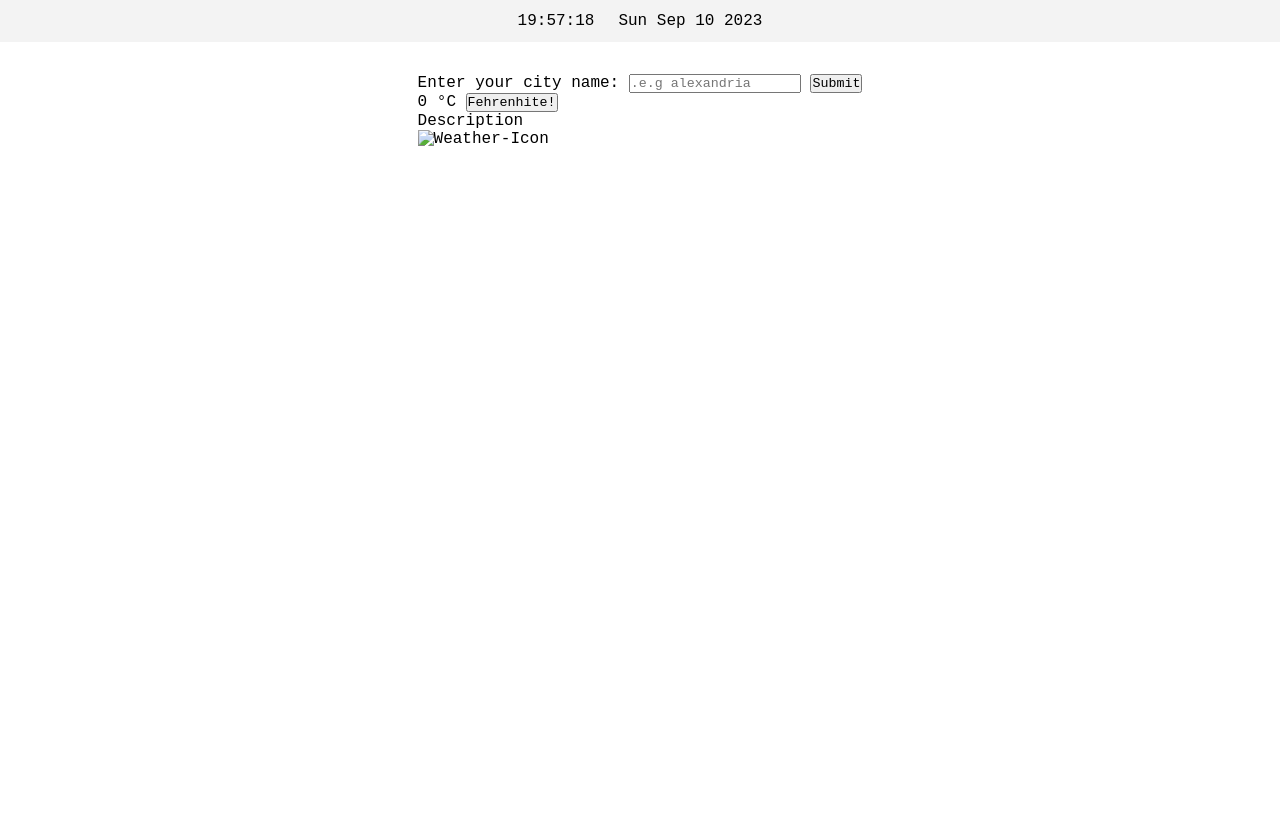
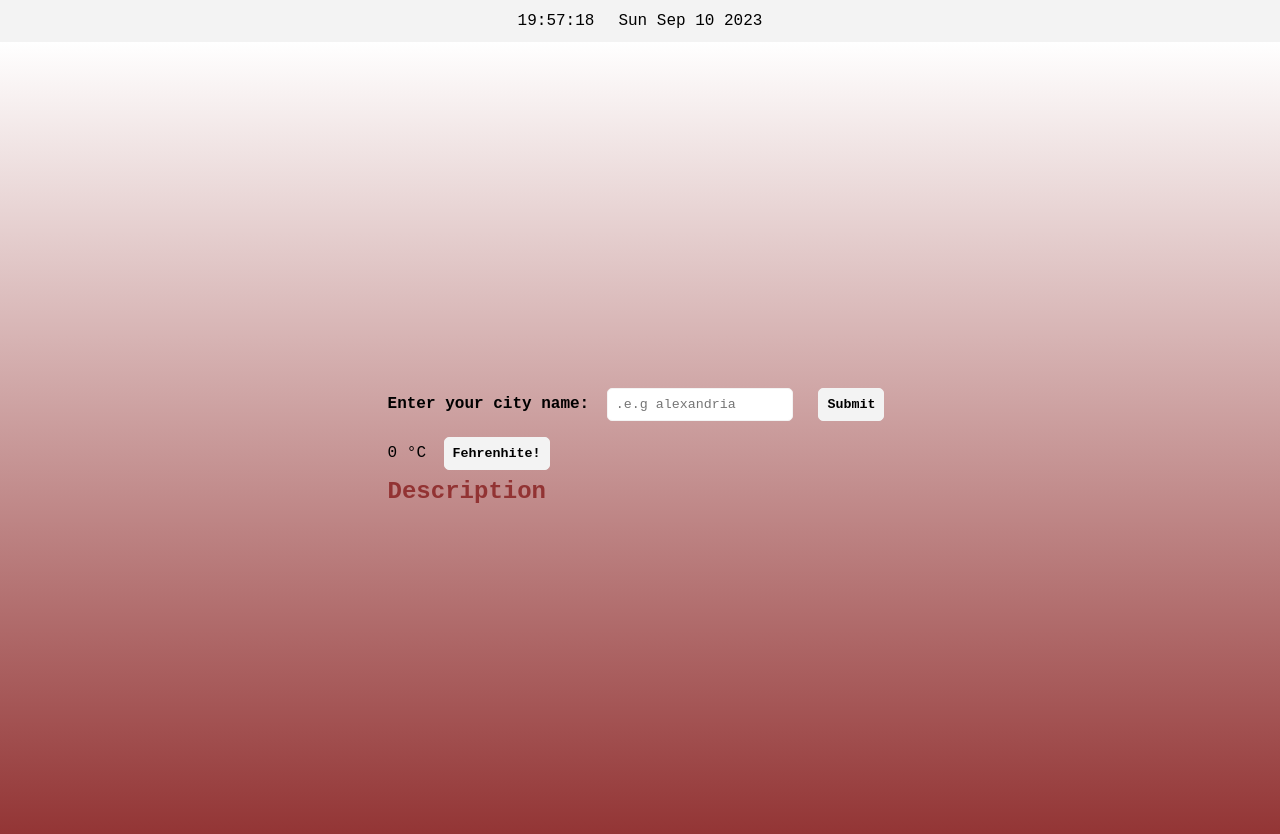
Before and after one commit to muhammadalaa20/newWeatherApp, a plain HTML site: page index.html in a window 1280 px wide. Before the commit the page ends 800 px from the top, so only its background shows below. Drawn offline with Linux system fonts and the light colour scheme.

Commit message:
adding a background

```diff
--- a/app.js
+++ b/app.js
@@ -28,6 +28,9 @@ form.addEventListener('submit', (e) => {
   fetch(url).then(response => response.json()).then(data => temp.textContent = Math.ceil(data.main.temp-273.15));
   fetch(url).then(response => response.json()).then(data => description.textContent = data.weather[0].description);
   fetch(url).then(response => response.json()).then(data => weatherIcon.src = `http://openweathermap.org/img/w/${data.weather[0].icon}.png`);
+  weatherIcon.style.display = 'block';
+  degree.textContent = '°C';
+  button.textContent = 'Fehrenhite!';
 });
 
 function convert(){
--- a/index.html
+++ b/index.html
@@ -31,7 +31,7 @@
                 <span id="desc">Description</span>
             </div>
             <div class="weather__icon">
-                <img src="" alt="Weather-Icon" id="wicon">
+                <img src="" alt="Weather-Icon" id="wicon" class="bounce-in" style="display: none;">
             </div>
         </div>
 
--- a/style.css
+++ b/style.css
@@ -25,9 +25,60 @@
 }
 
 .container{
+    height: 100vh;
     display: flex;
     flex-direction: column;
     justify-content: center;
     align-items: center;
-    margin-top: 2rem;
+    background-image: linear-gradient(to top, rgb(146, 51, 51), rgb(255, 255, 255));
 }
+
+form{
+    font-weight: bold;
+}
+
+input{
+    margin: .5rem;
+    padding: .5rem;
+    border: 1px solid #f3f3f3;
+    border-radius: 5px;
+}
+
+button{
+    margin: .5rem;
+    padding: .5rem;
+    border: 1px solid #f3f3f3;
+    border-radius: 5px;
+    background-color: #f3f3f3;
+    font-weight: bold;
+    cursor: pointer;
+
+}
+
+button:hover{
+    background-color: rgb(146, 51, 51);
+    color: #f3f3f3;
+}
+
+.weather__desc span{
+    font-weight: bold;
+    color: rgb(146, 51, 51);
+    font-size: 1.5rem;
+}
+
+
+.bounce-in {
+    animation: bounce-in 2s ease infinite;
+  }
+  @keyframes bounce-in {
+    0% {
+      opacity: 0;
+      transform: scale(.3);
+    }
+    50% {
+      opacity: 1;
+      transform: scale(1.05);
+    }
+    70% { transform: scale(.9); }
+    100% { transform: scale(1); }
+  }
```
